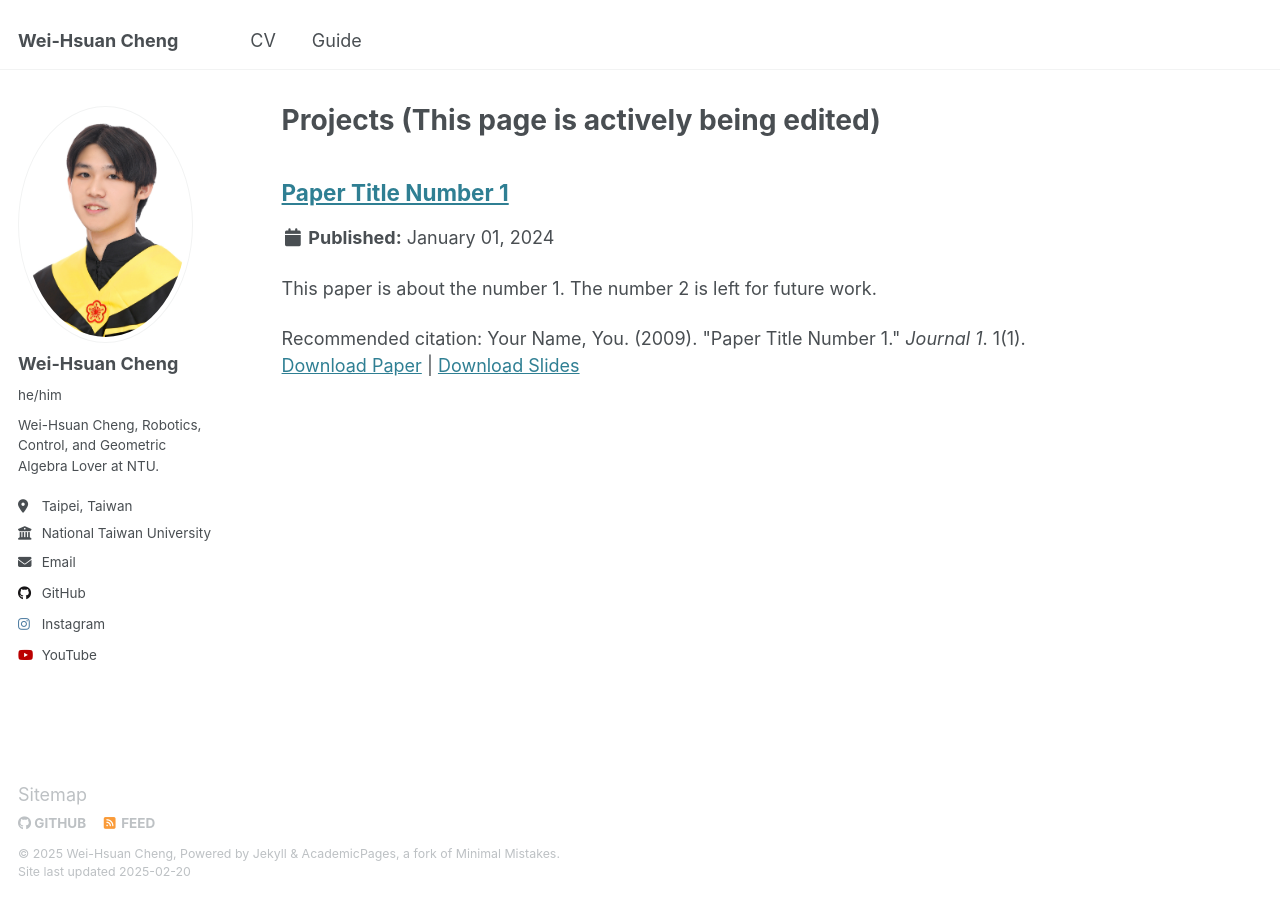
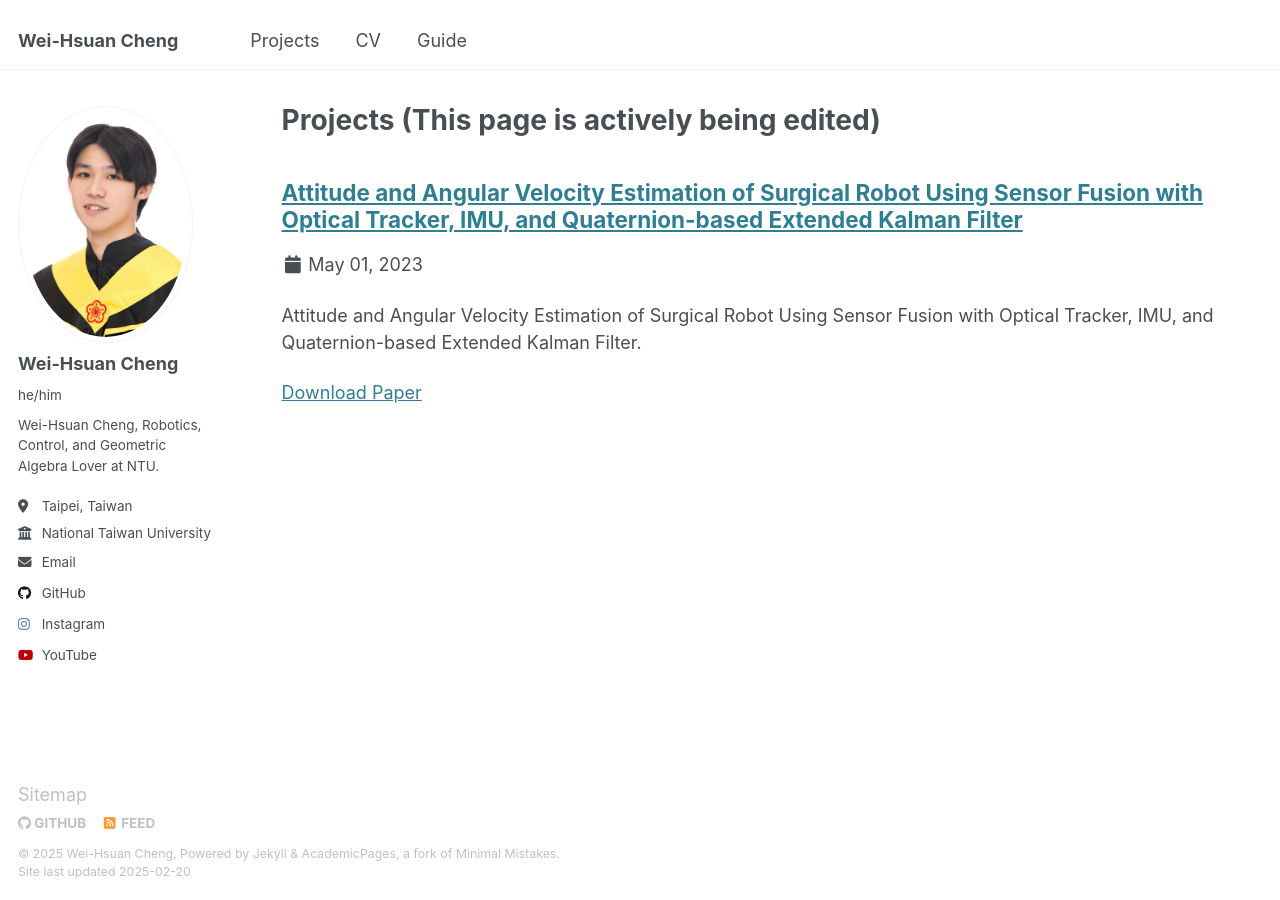
Before and after one commit to wei-hsuan-cheng/wei-hsuan-cheng.github.io, a Jekyll site: the page built from _pages/projects.html, in a window 1280 px wide. Built offline with Jekyll 4.4.1, drawn with Linux system fonts in a browser that asks for light colours.

Commit message:
update projects

```diff
--- a/_data/navigation.yml
+++ b/_data/navigation.yml
@@ -5,8 +5,8 @@
 # prevent it from being included in the site.
 
 main:
-  # - title: "Projects"
-  #   url: /projects/
+  - title: "Projects"
+    url: /projects/
 
   # - title: "Publications"
   #   url: /publications/
--- /dev/null
+++ b/_includes/archive-single-project.html
@@ -0,0 +1,70 @@
+{% include base_path %}
+
+{% if post.header.teaser %}
+  {% capture teaser %}{{ post.header.teaser }}{% endcapture %}
+{% else %}
+  {% assign teaser = site.teaser %}
+{% endif %}
+
+{% if post.id %}
+  {% assign title = post.title | markdownify | remove: "<p>" | remove: "</p>" %}
+{% else %}
+  {% assign title = post.title %}
+{% endif %}
+
+<div class="{{ include.type | default: "list" }}__item">
+  <article class="archive__item" itemscope itemtype="http://schema.org/CreativeWork">
+    {% if include.type == "grid" and teaser %}
+      <div class="archive__item-teaser">
+        <img src=
+          {% if teaser contains "://" %}
+            "{{ teaser }}"
+          {% else %}
+            "{{ teaser | prepend: "/images/" | prepend: base_path }}"
+          {% endif %}
+          alt="">
+      </div>
+    {% endif %}
+
+    <h2 class="archive__item-title" itemprop="headline">
+      {% if post.link %}
+        <a href="{{ post.link }}">{{ title }}</a> <a href="{{ base_path }}{{ post.url }}" rel="permalink"><i class="fa fa-link" aria-hidden="true" title="permalink"></i><span class="sr-only">Permalink</span></a>
+      {% else %}
+        <a href="{{ base_path }}{{ post.url }}" rel="permalink">{{ title }}</a>
+      {% endif %}
+    </h2>
+
+    {% if post.read_time %}
+      <p class="page__meta"><i class="fa fa-clock" aria-hidden="true"></i> {% include read-time.html %}</p>
+    {% endif %}
+
+        {% if post.collection == 'teaching' %}
+          <p> {{ post.type }}, <i>{{ post.venue }}</i>, {{ post.date | default: "1900-01-01" | date: "%Y" }} </p>
+        {% elsif post.collection == 'publications' %}
+          <p>Published in <i>{{ post.venue }}</i>, {{ post.date | default: "1900-01-01" | date: "%Y" }} </p>
+        {% elsif post.date %}
+         <p class="page__date"><strong><i class="fa fa-fw fa-calendar" aria-hidden="true"></i> {{ site.data.ui-text[site.locale].date_label | default: "" }}</strong> <time datetime="{{ post.date | default: "1900-01-01" | date_to_xmlschema }}">{{ post.date | default: "1900-01-01" | date: "%B %d, %Y" }}</time></p>
+        {% endif %}
+
+    {% if post.excerpt and site.read_more != 'enabled' %}
+    <p class="archive__item-excerpt" itemprop="description">{{ post.excerpt | markdownify }}</p>
+    {% elsif post.excerpt and site.read_more == 'enabled' %}
+    <p class="archive__item-excerpt" itemprop="description"><p>{{ post.excerpt | markdownify | remove: '<p>' | remove: '</p>' }}<strong><a href="{{ base_path }}{{ post.url }}" rel="permalink"> Read more</a></strong></p></p>
+    {% endif %}
+
+    {% if post.citation and post.paperurl and post.slidesurl %}
+      <p>Recommended citation: {{ post.citation }}<br /><a href="{{ post.paperurl }}">Download Paper</a> | <a href="{{ post.slidesurl }}">Download Slides</a></p>
+    {% elsif post.citation and post.paperurl %}
+      <p>Recommended citation: {{ post.citation }}<br /><a href="{{ post.paperurl }}">Download Paper</a></p>
+    {% elsif post.citation and post.slidesurl %}
+      <p>Recommended citation: {{ post.citation }}<br /><a href="{{ post.slidesurl }}">Download Slides</a></p>
+    {% elsif post.citation %}
+      <p>Recommended citation: {{ post.citation }}</p>
+    {% elsif post.paperurl %}
+      <p><a href=" {{ post.paperurl }} ">Download Paper</a></p>
+    {% elsif post.slidesurl %}
+      <p><a href="{{ post.slidesurl }}">Download Slides</a></p>
+    {% endif %}
+
+  </article>
+</div>
--- a/_layouts/single.html
+++ b/_layouts/single.html
@@ -31,7 +31,7 @@
             <p class="page__meta"><i class="fa fa-clock" aria-hidden="true"></i> {% include read-time.html %}</p>
           {% endif %}
         {% if page.modified %}
-          <p class="page__date"><strong><i class="fa fa-fw fa-calendar" aria-hidden="true"></i> {{ site.data.ui-text[site.locale].date_label | default: "Published:" }}</strong> <time datetime="{{ page.modified | date: "%Y-%m-%d" }}">{{ page.modified | date: "%B %d, %Y" }}</time></p>
+          <p class="page__date"><strong><i class="fa fa-fw fa-calendar" aria-hidden="true"></i> {{ site.data.ui-text[site.locale].date_label | default: "" }}</strong> <time datetime="{{ page.modified | date: "%Y-%m-%d" }}">{{ page.modified | date: "%B %d, %Y" }}</time></p>
         {% endif %}
 
         {% if page.collection == 'teaching' %}
@@ -39,7 +39,7 @@
         {% elsif page.venue and page.date %}
           <p>Published in <i>{{ page.venue }}</i>, {{ page.date | default: "1900-01-01" | date: "%Y" }} </p>
         {% elsif page.date %}
-          <p class="page__date"><strong><i class="fa fa-fw fa-calendar" aria-hidden="true"></i> {{ site.data.ui-text[site.locale].date_label | default: "Published:" }}</strong> <time datetime="{{ page.date | date_to_xmlschema }}">{{ page.date | default: "1900-01-01" | date: "%B %d, %Y" }}</time></p>
+          <p class="page__date"><strong><i class="fa fa-fw fa-calendar" aria-hidden="true"></i> {{ site.data.ui-text[site.locale].date_label | default: "" }}</strong> <time datetime="{{ page.date | date_to_xmlschema }}">{{ page.date | default: "1900-01-01" | date: "%B %d, %Y" }}</time></p>
         {% endif %}
         </header>
       {% endunless %}
--- a/_pages/projects.html
+++ b/_pages/projects.html
@@ -9,5 +9,5 @@
 
 
 {% for post in site.projects %}
-  {% include archive-single.html %}
+  {% include archive-single-project.html %}
 {% endfor %}
--- /dev/null
+++ b/_projects/2023-quat-est.md
@@ -0,0 +1,18 @@
+---
+title: "Attitude and Angular Velocity Estimation of Surgical Robot Using Sensor Fusion with Optical Tracker, IMU, and Quaternion-based Extended Kalman Filter"
+collection: projects
+permalink: /project/2023-quat-est
+# excerpt: "Short description of project item number 1<br/><img src='/images/500x300.png'>"
+date: 2023-05-01
+# slidesurl: 'http://academicpages.github.io/files/slides1.pdf'
+paperurl: '/files/pdfs/projects/quat_est.pdf'
+---
+
+Attitude and Angular Velocity Estimation of Surgical Robot Using Sensor Fusion with Optical Tracker, IMU, and Quaternion-based Extended Kalman Filter.
+
+Simulate and visualise in ROS 2 RViz2
+======
+
+Research report in PDF
+======
+<embed src="/files/pdfs/projects/quat_est.pdf" type="application/pdf" width="100%" height="600px" />
--- a/_projects/2024-first-project.md
+++ /dev/null
@@ -1,14 +0,0 @@
----
-title: "Paper Title Number 1"
-collection: projects
-category: manuscripts
-permalink: /project/2024-first-project
-excerpt: 'This paper is about the number 1. The number 2 is left for future work.'
-date: 2024-01-01
-venue: 'Journal 1'
-slidesurl: 'http://academicpages.github.io/files/slides1.pdf'
-paperurl: 'http://academicpages.github.io/files/paper1.pdf'
-citation: 'Your Name, You. (2009). &quot;Paper Title Number 1.&quot; <i>Journal 1</i>. 1(1).'
----
-
-Wei-Hsuan's researches and projects.
```
Also changed, not shown: _pages/about.md (+2 -2 lines), 2 other files.
